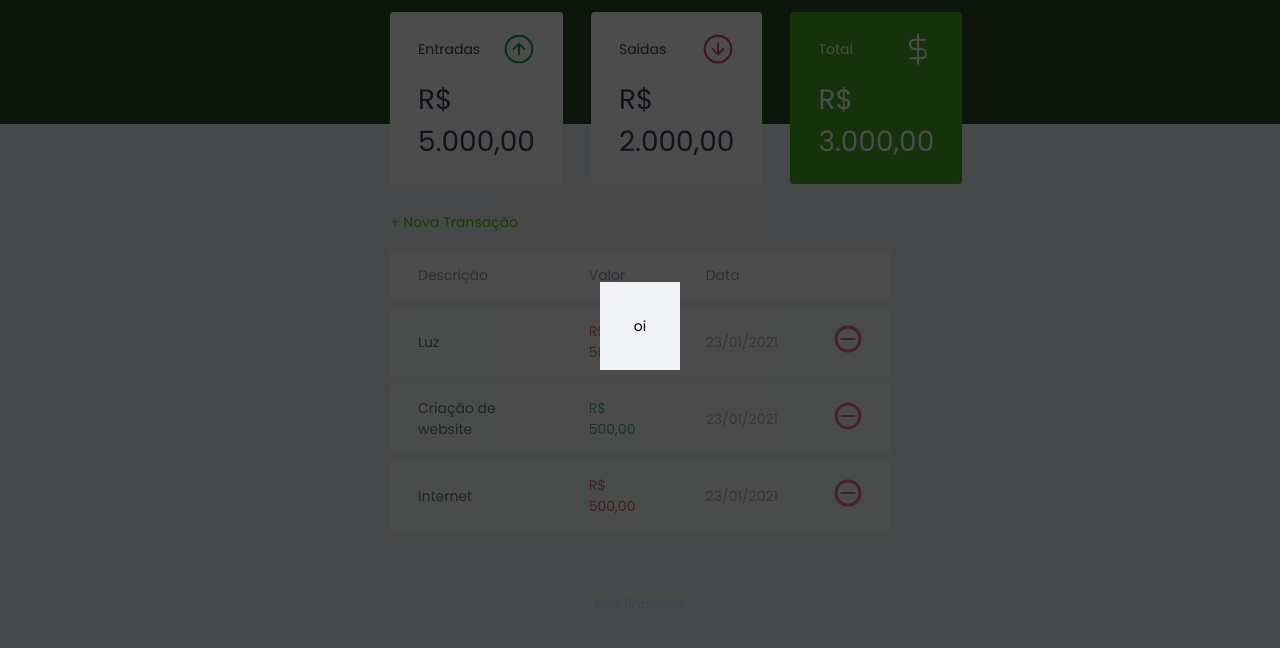
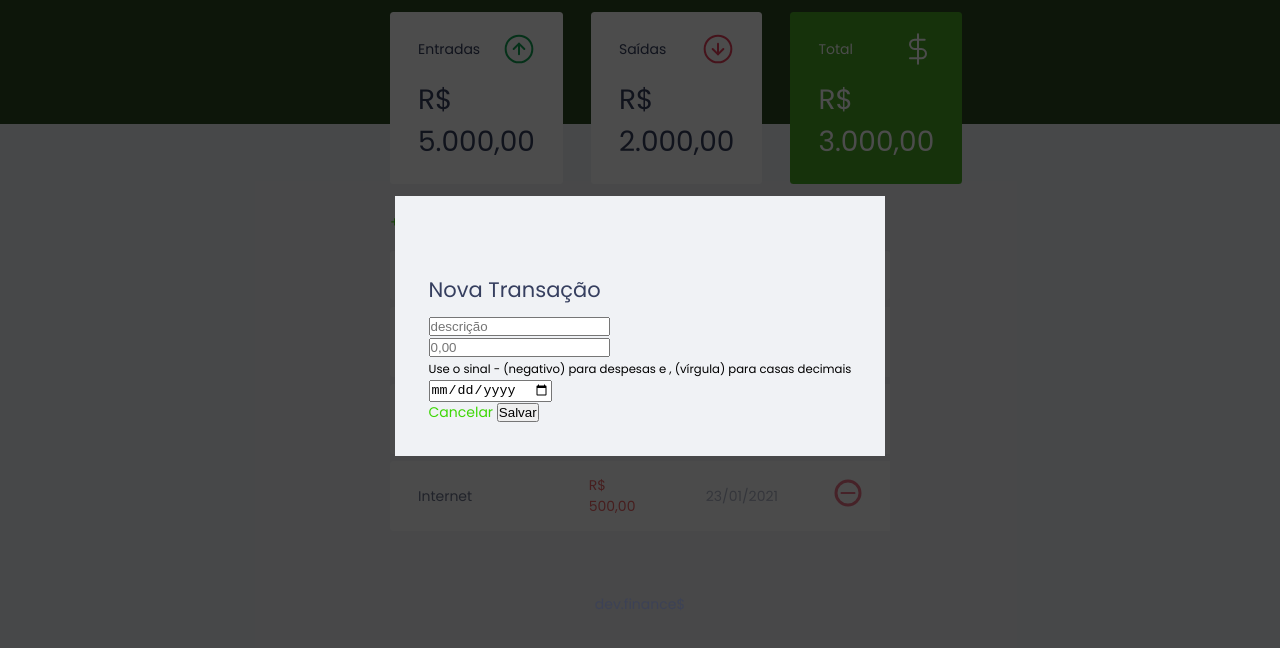
Before and after one commit to matheuspython/dev.finance, a plain HTML site: page index.html in a window 1280 px wide. Shown: the part 74-722 px from the top of the page. Drawn offline with Linux system fonts and the light colour scheme.

Commit message:
formulario completo

```diff
--- a/index.html
+++ b/index.html
@@ -96,7 +96,32 @@
 
     <div class="modal-overlay active">
         <div class="modal">
-            oi
+            <div id="form">
+                <h2>Nova Transação</h2>
+                <form action="">
+                    <div class="input-group">
+                        <label class="sr-only" for="description">descrição</label>
+                        <input type="text" id="description" name="description" placeholder="descrição">
+                    </div>
+
+                    <div class="input-group">
+                        <label class="sr-only" for="amount">Valor</label>
+                        <input type="number" step="0.01" id="amount" name="amount" placeholder="0,00">
+                    </div>
+
+                    <small class="help">Use o sinal - (negativo) para despesas e , (vírgula) para casas decimais</small>
+
+                    <div class="input-group">
+                        <label class="sr-only" for="date">Data</label>
+                        <input type="date" id="date" name="date" placeholder="01/01/2021">
+                    </div>
+
+                    <div class="input-group actions">
+                        <a href="#" class="button cancel">Cancelar</a>
+                        <button>Salvar</button>
+                    </div>
+                </form>
+            </div>
         </div>
     </div>
 
```
